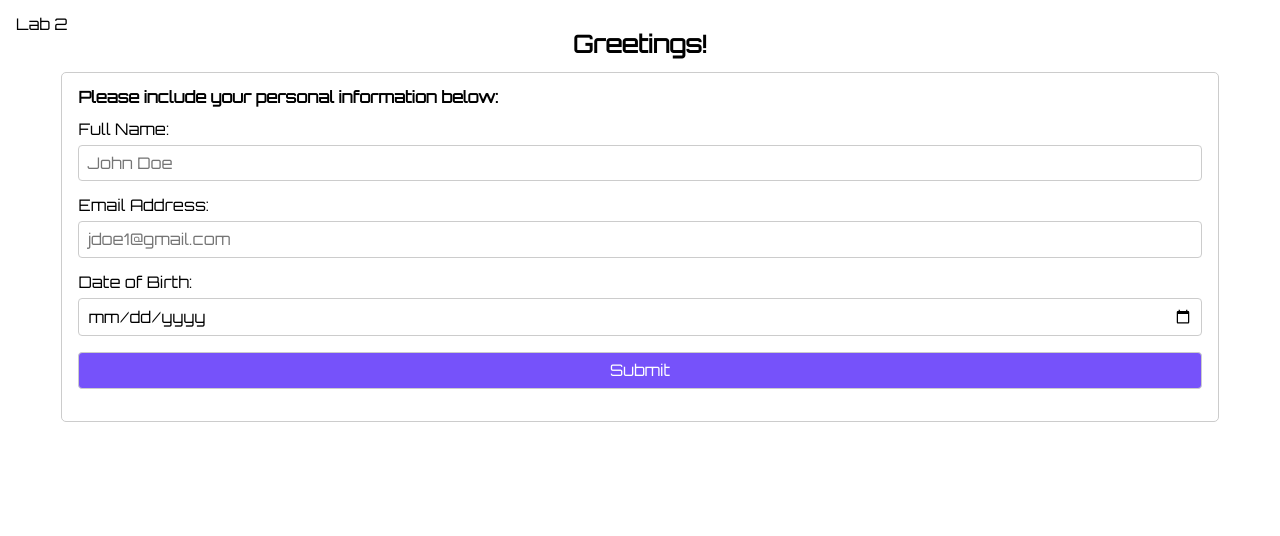
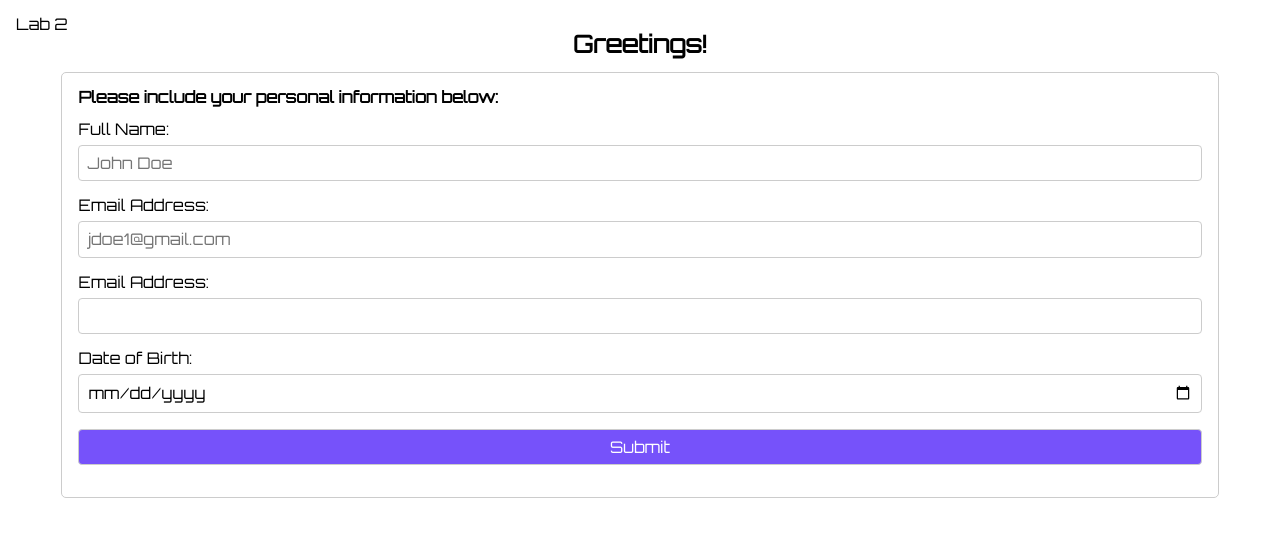
Before and after one commit to emuzemil900/Lab-2, a plain HTML site: page index.html in a window 1280 px wide. Drawn offline with Linux system fonts and the light colour scheme.

Commit message:
Update index.html

```diff
--- a/index.html
+++ b/index.html
@@ -21,6 +21,9 @@
           <label for="email">Email Address:</label>
           <input type="email" id="email" name="email" required placeholder="jdoe1@gmail.com" aria-label="Email Address">
 
+          <label for="phone-number">Email Address:</label>
+          <input type="number" id="phone-number" name="phone-number" aria-label="Phone Number">
+
           <label for="date-of-birth">Date of Birth:</label>
           <input type="date" id="date-of-birth" name="date-of-birth" required aria-label="Date of Birth">
 
```
